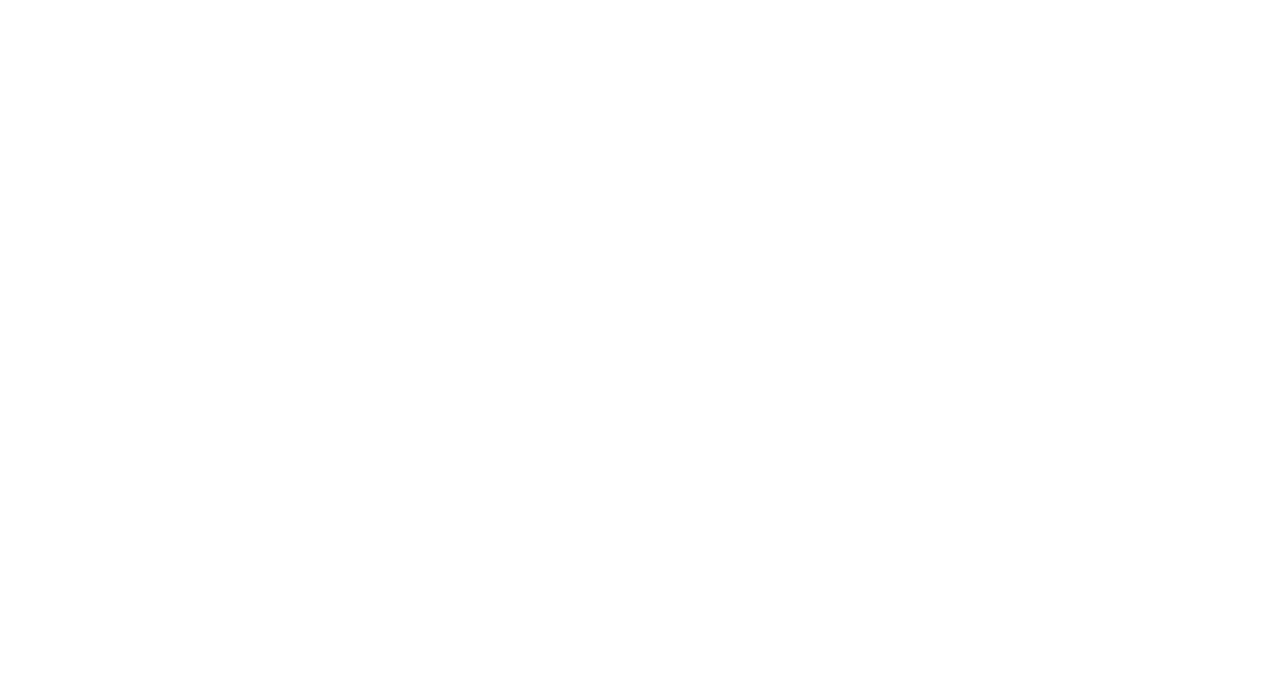
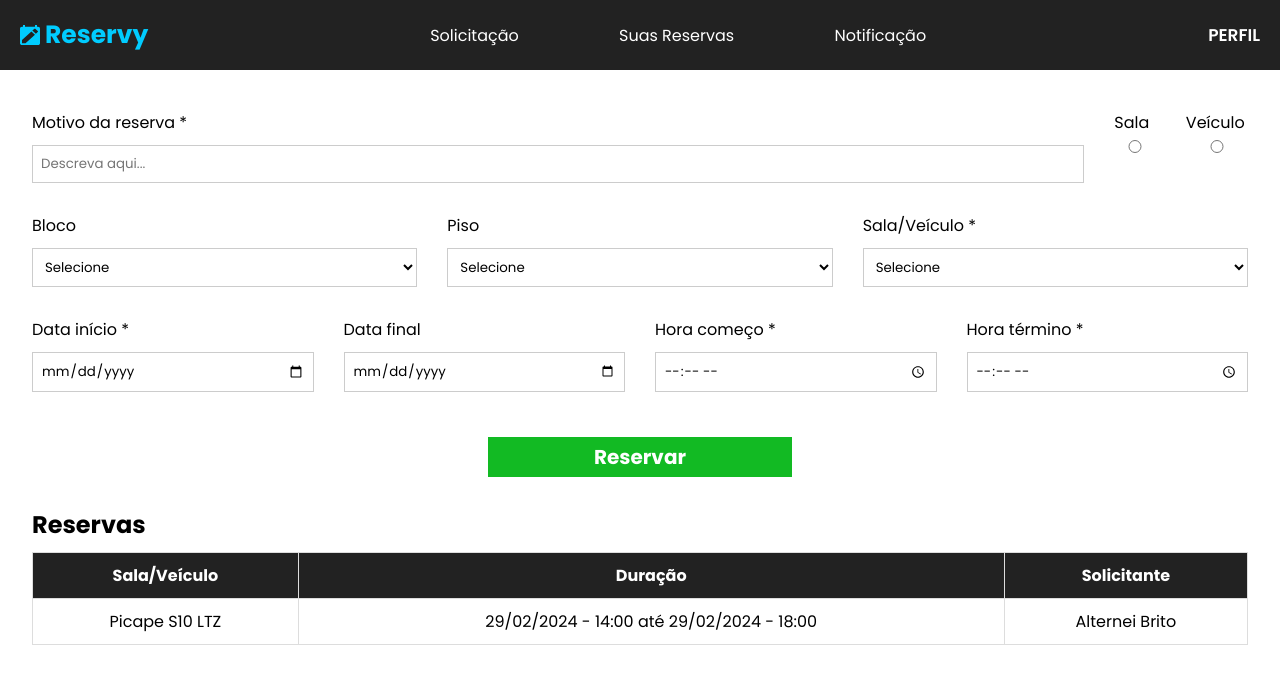
Before and after one commit to thevictorgabriel/reserva-espacos-veiculos, a React (Vite) app in the folder frontend/: page /solicitacao in a window 1280 px wide. Before the commit this address had no page. Shown: the top 684 px of the page. Built offline with nearby package versions, Linux system fonts and the light colour scheme.

Commit message:
feat: :sparkles: página de solicitação de reservas

```diff
--- a/frontend/src/App.jsx
+++ b/frontend/src/App.jsx
@@ -2,6 +2,7 @@
 import { BrowserRouter as Router, Routes, Route } from 'react-router-dom';
 import Login from './pages/User/login'; // Importe a página de login
 import Cadastro from './pages/User/cadastro'; // Importe a página de cadastro
+import Solicitacao from './pages/User/solicitacao';
 
 function App() {
   return (
@@ -10,6 +11,7 @@
         <Route path="/login" element={<Login />} />
         <Route path="/cadastro" element={<Cadastro />} />
         <Route path="/" element={<Login />} /> {/* Rota padrão */}
+        <Route path="/solicitacao" element={<Solicitacao />} />
       </Routes>
     </Router>
   );
--- a/frontend/src/pages/User/cadastro.jsx
+++ b/frontend/src/pages/User/cadastro.jsx
@@ -8,8 +8,8 @@
       <div className="cadastro-box">
         <h2>Cadastro</h2>
         <p className="login-link">
-            Ainda não tem uma conta? <Link to="/login">Fazer login</Link>
-          </p>
+          Ainda não tem uma conta? <Link to="/login">Fazer login</Link>
+        </p>
         <form className="registerForm">
           <div className="input-group">
             <div>
--- /dev/null
+++ b/frontend/src/pages/User/header.jsx
@@ -0,0 +1,27 @@
+import React, { useState } from "react";
+import { Link } from 'react-router-dom';
+import './styles/home.css';
+import Logo from '../../assets/logoReservy.svg'
+
+const Header = () => {
+    return (
+        <header className="header">
+            <div className="logo-menu">
+                <img src={Logo} />
+                <h1>Reservy</h1>
+            </div>
+
+            <nav className="nav-menu">
+                <Link to={"/solicitacao"}>Solicitação</Link>
+                <Link to={"/solicitacao"}>Suas Reservas</Link>
+                <Link to={"/solicitacao"}>Notificação</Link>
+            </nav>
+
+            <div className="perfil-menu">
+                <Link to={"/perfil"}>PERFIL</Link>
+            </div>
+        </header>
+    );
+};
+
+export default Header;
--- a/frontend/src/pages/User/login.jsx
+++ b/frontend/src/pages/User/login.jsx
@@ -34,10 +34,11 @@
               Esqueceu a senha?
             </a>
           </div>
-
-          <button type="submit" className="login-button">
-            Entrar
-          </button>
+          <Link to={"/solicitacao"}>
+            <button type="submit" className="login-button">
+              Entrar
+            </button>
+          </Link>
 
           <p className="register-link">
             Ainda não tem uma conta? <Link to="/cadastro">Criar conta</Link>
--- /dev/null
+++ b/frontend/src/pages/User/solicitacao.jsx
@@ -0,0 +1,99 @@
+import React from 'react';
+import Header from "./header";
+import './styles/home.css';
+
+const Solicitacao = () => {
+    return (
+        <div>
+            <Header /> {/* MENU */}
+            <div className='main'>
+                <form className="form">
+                    <div className="form-group">
+                        <div className='form-item'>
+                            <label>Motivo da reserva *</label>
+                            <input type="text" placeholder="Descreva aqui..." />
+                        </div>
+                        <label>Sala
+                            <input
+                                type="radio"
+                                name="tipo"
+                                value="sala" />
+                        </label>
+                        <label>Veículo
+                            <input
+                                type="radio"
+                                name="tipo"
+                                value="veiculo" />
+                        </label>
+                    </div>
+
+                    <div className='form-group'>
+                        <div className='form-item'>
+                            <label>Bloco</label>
+                            <select>
+                                <option>Selecione</option>
+                            </select>
+                        </div>
+                        <div className='form-item'>
+                            <label>Piso</label>
+                            <select>
+                                <option>Selecione</option>
+                            </select>
+                        </div>
+                        <div className='form-item'>
+                            <label>Sala/Veículo *</label>
+                            <select>
+                                <option>Selecione</option>
+                            </select>
+                        </div>
+                    </div>
+
+                    <div className="form-group">
+                        <div className='form-item'>
+                            <label>Data início *</label>
+                            <input type="date" />
+                        </div>
+
+                        <div className='form-item'>
+                            <label>Data final</label>
+                            <input type="date" />
+                        </div>
+
+                        <div className='form-item'>
+                            <label>Hora começo *</label>
+                            <input type="time" />
+                        </div>
+
+                        <div className='form-item'>
+                            <label>Hora término *</label>
+                            <input type="time" />
+                        </div>
+                    </div>
+
+                    <button type="submit" className="btn-reservar">Reservar</button>
+                </form>
+                <section className="reservas">
+                    <h2>Reservas</h2>
+                    <table>
+                        <thead>
+                            <tr>
+                                <th>Sala/Veículo</th>
+                                <th>Duração</th>
+                                <th>Solicitante</th>
+                            </tr>
+                        </thead>
+                        <tbody>
+                            <tr>
+                                <td>Picape S10 LTZ</td>
+                                <td>29/02/2024 - 14:00 até 29/02/2024 - 18:00</td>
+                                <td>Alternei Brito</td>
+                            </tr>
+                        </tbody>
+                    </table>
+                </section>
+            </div>
+        </div>
+    );
+};
+
+export default Solicitacao;
--- /dev/null
+++ b/frontend/src/pages/User/styles/home.css
@@ -0,0 +1,137 @@
+  .header {
+    display: flex;
+    justify-content: space-between;
+    align-items: center;
+    background-color: #222;
+    padding: 10px 20px;
+    color: white;
+    height: 70px;
+    width: 100%;
+  }
+  .logo-menu {
+    display: flex;
+    align-items: center;
+    justify-content: space-between;
+    gap: 5px;
+  }
+  .logo-menu h1{
+    font-size: 25px;
+    color: #0CF;
+  }
+
+  .logo-menu img {
+    width: 20px;
+  }
+
+  .nav-menu{
+    width: 40%;
+    display: flex;
+    align-items: center;
+    justify-content: space-between;
+  }
+
+  .nav-menu a{
+    color: white;
+    text-decoration: none;
+  }
+
+  .nav-menu a:hover{
+    text-decoration: underline;
+  }
+
+  .perfil-menu a{
+    color: white;
+    text-decoration: none;
+    text-align: right;
+    font: 600 17px Poppins;
+  }
+
+  .perfil-menu a:hover{
+    color: #0CF;
+  }
+
+/* MAIN */
+
+  .main {
+    width: 100%;
+    background: white;
+    display: flex;
+    flex-direction: column;
+    align-items: center;
+    justify-content: center;
+    padding-top: 40px;
+  }
+
+  .form {
+    width: 95%;
+    display: flex;
+    flex-direction: column;
+    gap: 30px;
+    align-items: center;
+    justify-content: space-between;
+  }
+
+  .form-group{
+    width: 100%;
+    display: flex;
+    gap: 30px;
+    justify-content: space-between;
+  }
+
+  .form-item{
+    width: 100%;
+    display: flex;
+    flex-direction: column;
+    gap: 10px;
+  }
+
+  .tipos{
+    align-items: center;
+    justify-content: space-around;
+    display: flex;
+  }
+
+  .form-group input, select {
+    background-color: white;
+    width: 100%;
+    padding: 8px;
+    border: 1px solid #ccc;
+  }
+
+  .btn-reservar {
+    background-color: #12BA23;
+    color: white;
+    padding: 5px;
+    border: none;
+    cursor: pointer;
+    margin-top: 15px;
+    width: 25%;
+    font: 700 20px Poppins;
+  }
+
+  .btn-reservar:hover {
+    background-color: #008c00;
+  }
+
+  /* SECTION */
+  .reservas {
+    width: 95%;
+    margin-top: 30px;
+  }
+
+  .reservas table {
+    width: 100%;
+    border-collapse: collapse;
+    margin-top: 10px;
+  }
+
+  .reservas th, td {
+    padding: 10px;
+    border: 1px solid #ddd;
+    text-align: center;
+  }
+
+  .reservas th {
+    background-color: #222;
+    color: white;
+  }
--- a/frontend/src/pages/User/styles/login.css
+++ b/frontend/src/pages/User/styles/login.css
@@ -67,12 +67,12 @@
     flex-direction: column;
   }
 
-  label {
+  .login-form label {
     font-weight: bold;
     margin-top: 10px;
   }
 
-  input {
+  .login-form input {
     width: 100%;
     padding: 10px;
     margin: 5px 0 15px;
```
